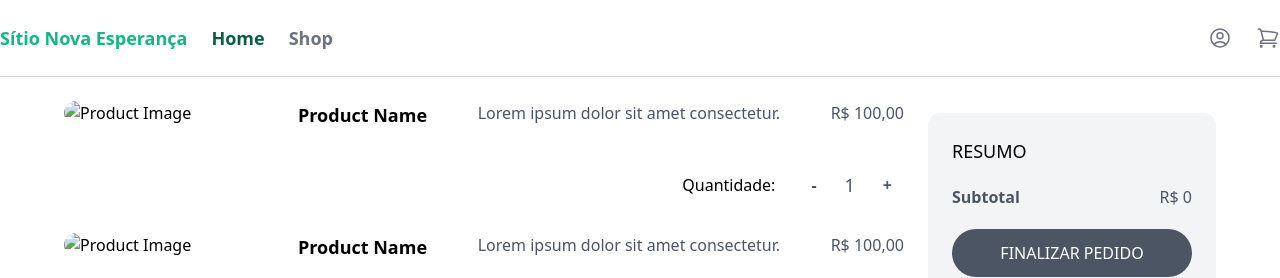
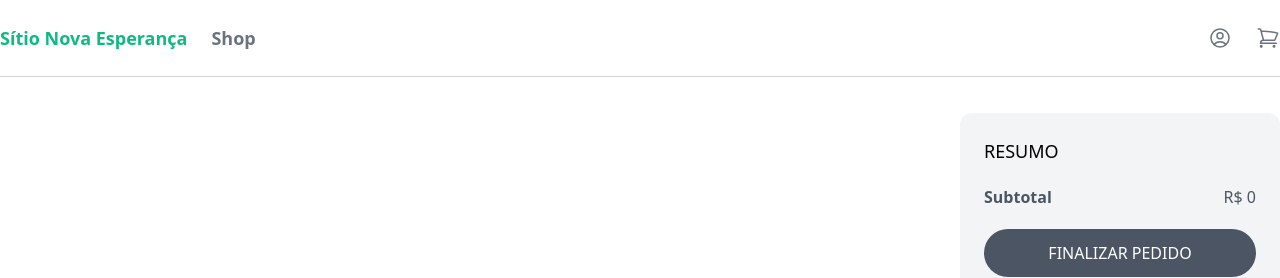
Before and after one commit to CodeVanzi/Django-Marketplace-Sitio, a Django app: page /cart/ in a window 1280 px wide; the page is wider, and only the part inside the window is pictured. Shown: the top 278 px of that part. Run offline with Django 4.2, Linux system fonts and the light colour scheme; some libraries are stand-ins or nearby versions.

Commit message:
front review cart tags urls review

```diff
--- a/marketplace_sitio/cart/cart.py
+++ b/marketplace_sitio/cart/cart.py
@@ -17,10 +17,15 @@ class Cart(object):
         self.cart = cart
 
     def __iter__(self):
+        for p in self.cart.keys():
+            self.cart[str(p)]['product'] = Product.objects.get(pk=p)
 
-        product_ids = self.cart.keys()
-        for product in product_ids:
-            self.cart[str(product)]['product'] = Product.objects.get(pk=product)
+        for item in self.cart.values():
+            item['price'] = Decimal(item['price'])
+            item['total_price'] = item['price'] * item['quantity']
+            yield item
+
+
 
 
     def __len__(self):
@@ -35,7 +40,7 @@ class Cart(object):
 
     def add(self, product, quantity=1, update_quantity=False):
         """
-        Add a product to the cart or update its quantity. - generated by copilot
+        Add a product to the cart or update its quantity.
         """
         product_id = str(product.id)
         if product_id not in self.cart:
@@ -46,13 +51,15 @@ class Cart(object):
             self.cart[product_id]['quantity'] += int(quantity)
             if self.cart[product_id]['quantity'] == 0:
                 self.remove(product)
+        if self.cart[product_id]['quantity'] == 0:
+            self.remove(product)
         self.save()
 
 
 
     def remove(self, product):
         """
-        Remove a product from the cart. - generated by copilot
+        Remove a product from the cart.
         """
         product_id = str(product.id)
         if product_id in self.cart:
--- a/marketplace_sitio/cart/templates/cart/cart.html
+++ b/marketplace_sitio/cart/templates/cart/cart.html
@@ -1,59 +1,39 @@
 {% extends 'core/base.html' %}
-
+{% block title %}Carrinho de Compras {% endblock %}
 {% block content %}
 
-<div class="max-w-6xl mx-auto flex flex-wrap items-start py-6 px-6 xl:px-0">
+<div class="max-w-7xl mx-auto flex flex-wrap items-start py-6 px-6 xl:px-0">
 
     <div class="products w-full lg:w-3/4">
+        {% for item in cart %}
 
-        <div class="product mb-6 flex pr-6">
+            <div class="product  rounded-xl mb-6 flex pr-6">
+
                 <a href="#" class="w-1/4">
-                <img src="https://via.placeholder.com/150" alt="Product Image" class="hover:shadow-lg rounded-xl">
+                    <img src="{{ item.product.get_thumbnail }}" class="hover:shadow-lg rounded-xl">
                 </a>
                 <div class="w-3/4 pl-6">
                     <div class="flex justify-between mb-2">
-                    <h2 class="text-lg font-semibold mb-2"><a href="#">Product Name</a></h2>
-                    <p class="text-gray-600 mb-2">Lorem ipsum dolor sit amet consectetur.</p>
-                    <span class="text-gray-600">R$ 100,00</span>
+                        <h2 class="text-xl  font-semibold mb-2"><a href="#">{{ item.product.name }}</a></h2>
+                        <p class="text-gray-600 mb-2">{{ item.product.description }}</p>
+                        <span class="text-gray-600">R$ {{ item.total_price }}</span>
                     </div>
                     <div class="flex justify-between mb-2">
                         <div>
 
-                    </div>
-                    <div class="quantity mt-6 flex items-center space-x-4">
+                        </div >
+                        <div class="quantity space-x-4">
                             <label for="quantity" class="mr-2">Quantidade:</label>
                             <a href="#" class=" font-bold hover:bg-gray-300 text-gray-600 px-3 py-1 rounded-full">-</a>
-                        <span class="text-gray-600 text-lg">1</span>
+                            <span class="text-gray-600 text-lg">{{ item.quantity }}</span>
                             <a href="#" class=" font-bold hover:bg-gray-300 text-gray-600 px-3 py-1 rounded-full">+</a>
                         </div>
                     </div>
                 </div>
+
             </div>
 
-        <div class="product mb-6 flex pr-6">
-            <a href="#" class="w-1/4">
-                <img src="https://via.placeholder.com/150" alt="Product Image" class="hover:shadow-lg rounded-xl">
-            </a>
-            <div class="w-3/4 pl-6">
-                <div class="flex justify-between mb-2">
-                    <h2 class="text-lg font-semibold mb-2"><a href="#">Product Name</a></h2>
-                    <p class="text-gray-600 mb-2">Lorem ipsum dolor sit amet consectetur.</p>
-                    <span class="text-gray-600">R$ 100,00</span>
-                </div>
-                <div class="flex justify-between mb-2">
-                    <div>
-
-                    </div>
-                    <div class="quantity mt-6 flex items-center space-x-4">
-                        <label for="quantity" class="mr-2">Quantidade:</label>
-                        <a href="#" class=" font-bold hover:bg-gray-300 text-gray-600 px-3 py-1 rounded-full">-</a>
-                        <span class="text-gray-600 text-lg">1</span>
-                        <a href="#" class=" font-bold hover:bg-gray-300 text-gray-600 px-3 py-1 rounded-full">+</a>
-                    </div>
-                </div>
-            </div>
-        </div>
-
+        {% endfor %}
     </div>
 
 
--- /dev/null
+++ b/marketplace_sitio/cart/urls.py
@@ -0,0 +1,10 @@
+from django.urls import path
+
+from cart.views import add_to_cart, cart, checkout
+
+
+urlpatterns = [
+    path('', cart, name='cart'),
+    path('add_to_cart/<int:product_id>/', add_to_cart, name='add_to_cart'),
+    path('checkout/', checkout, name='checkout'),
+]
--- a/marketplace_sitio/cart/views.py
+++ b/marketplace_sitio/cart/views.py
@@ -1,4 +1,5 @@
 from django.shortcuts import render
+from django.contrib.auth.decorators import login_required
 
 from product.models import Product
 
@@ -15,7 +16,9 @@ def add_to_cart(request, product_id):
     return render(request, 'cart/menu_cart.html', {'cart': cart})
 
 def cart(request):
-    return render(request, 'cart/cart.html')
+    cart = Cart(request)
+    return render(request, 'cart/cart.html', {'cart': cart})
 
+@login_required
 def checkout(request):
     return render(request, 'cart/checkout.html')
--- a/marketplace_sitio/core/templates/core/base.html
+++ b/marketplace_sitio/core/templates/core/base.html
@@ -5,7 +5,7 @@
         <meta name="viewport" content="width=device-width, initial-scale=1.0">
         <script src="https://cdn.tailwindcss.com"></script>
         <link rel="stylesheet" href="https://cdnjs.cloudflare.com/ajax/libs/font-awesome/6.4.2/css/all.min.css">
-        <title>Sítio Nova Esperança</title>
+        <title>{% block title %}{% endblock %}| Sítio Nova Esperança</title>
         {% block head %}
         {% endblock %}
     </head>
@@ -14,10 +14,10 @@
         <nav class="w-full bg-white border-b border-gray-300">
             <div class="max-w-7xl mx-auto py-2 px-6 xl:px-0 flex items-center justify-between">
                 <div class="menu-left flex items-center space-x-6">
-                    <a href="#" class="py-4 text-lg font-bold text-emerald-500 hover:text-emerald-800">Sítio Nova Esperança</a>
+                    <a href="{% url 'frontpage' %}" class="py-4 text-lg font-bold text-emerald-500 hover:text-emerald-800">Sítio Nova Esperança</a>
 
                     <ul class="flex items-center space-x-6">
-                        <li><a href="{% url 'frontpage'%}" class="py-4 text-lg font-semibold text-emerald-800 hover:text-emerald-800">Home</a></li>
+                        {% comment %} <li><a href="{% url 'frontpage'%}" class="py-4 text-lg font-semibold text-emerald-800 hover:text-emerald-800">Home</a></li> {% endcomment %}
                         <li><a href="{% url 'shop' %}" class="py-4 text-lg font-semibold text-gray-500 hover:text-emerald-800">Shop</a></li>
                     </ul>
                 </div>
--- a/marketplace_sitio/core/templates/core/frontpage.html
+++ b/marketplace_sitio/core/templates/core/frontpage.html
@@ -1,5 +1,5 @@
 {% extends 'core/base.html' %}
-
+{% block title %}Home {% endblock %}
 {% block head %}
 <style>
   .header-with-background {
@@ -27,7 +27,7 @@
 
 {% block content %}
 <div class="header-with-background">
-  <header class="relative -top-15 left-0 w-full h-1/4 py-10 px-6 lg:py-20">
+  <header class="relative  w-full h-1/4 py-10 px-6 lg:py-20">
     <div class="max-w-3xl mx-auto text-center">
       <p class="mb-2 text-3xl lg:text-5 text-white font-bold">Sítio Nova Esperança</p>
       <p class="mb-8 text-white">Lorem ipsum dolor sit amet consectetur adipisicing elit. Quisquam, voluptatibus.</p>
--- a/marketplace_sitio/core/templates/core/shop.html
+++ b/marketplace_sitio/core/templates/core/shop.html
@@ -1,5 +1,5 @@
 {% extends 'core/base.html' %}
-
+{% block title %}Produtos {% endblock %}
 {% block content %}
 
 <div class="max-w-7xl mx-auto flex flex-wrap items-start py-6 px-6 xl:px-0">
--- /dev/null
+++ b/marketplace_sitio/core/urls.py
@@ -0,0 +1,13 @@
+from django.urls import path
+from core.views import frontpage, signup, shop
+from django.contrib.auth import views
+from product.views import product
+
+urlpatterns = [
+    path('', frontpage, name='frontpage'),
+    path('signup/', signup, name='signup'),
+    path('login/', views.LoginView.as_view(template_name='core/login.html'), name='login'),
+    path('logout/', views.LogoutView.as_view(), name='logout'),
+    path('shop/', shop, name='shop'),
+    path('shop/<slug:slug>/', product, name='product'),
+]
--- a/marketplace_sitio/marketplace_sitio/settings.py
+++ b/marketplace_sitio/marketplace_sitio/settings.py
@@ -29,6 +29,7 @@ ALLOWED_HOSTS = []
 
 LOGOUT_REDIRECT_URL = '/'
 LOGIN_REDIRECT_URL = '/'
+LOGIN_URL = '/login/'
 
 SESSION_COOKIE_AGE = 86400
 
--- a/marketplace_sitio/marketplace_sitio/urls.py
+++ b/marketplace_sitio/marketplace_sitio/urls.py
@@ -1,22 +1,14 @@
 from django.conf import settings
 from django.conf.urls.static import static
 from django.contrib import admin
-from django.contrib.auth import views
-from django.urls import path
+from django.urls import include, path
 
-from cart.views import add_to_cart, cart, checkout
-from core.views import frontpage, shop, signup
-from product.views import product
+
+
 
 urlpatterns = [
+    path('', include('core.urls')),
+    path('cart/', include('cart.urls')),
     path('admin/', admin.site.urls),
-    path('', frontpage, name='frontpage'),
-    path('shop/', shop, name='shop'),
-    path('shop/<slug:slug>/', product, name='product'),
-    path('cart/<int:product_id>/', add_to_cart, name='add_to_cart'),
-    path('cart/', cart, name='cart'),
-    path('cart/checkout/', checkout, name='checkout'),
-    path('signup/', signup, name='signup'),
-    path('login/', views.LoginView.as_view(template_name='core/login.html'), name='login'),
-    path('logout/', views.LogoutView.as_view(), name='logout'),
+
 ] + static(settings.MEDIA_URL, document_root=settings.MEDIA_ROOT)
--- a/marketplace_sitio/product/templates/product/product.html
+++ b/marketplace_sitio/product/templates/product/product.html
@@ -1,6 +1,6 @@
 {% extends 'core/base.html' %}
 
-
+{% block title %}{{product.name}} {% endblock %}
 
 {% block content %}
 
```
Also changed, not shown: marketplace_sitio/cart/templates/cart/checkout.html (+4 -46 lines), marketplace_sitio/cart/templates/cart/partials/cart_item.html (added). Lines whose indentation alone changed are shown as unchanged.
